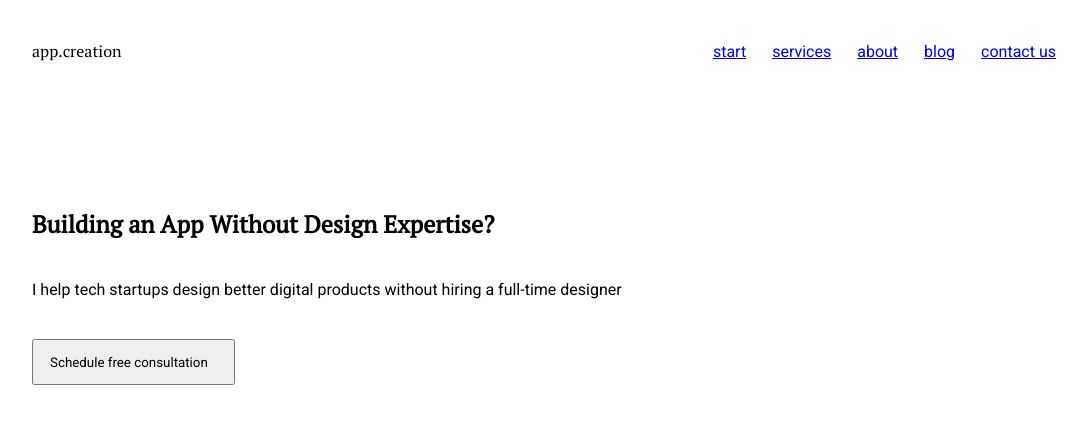
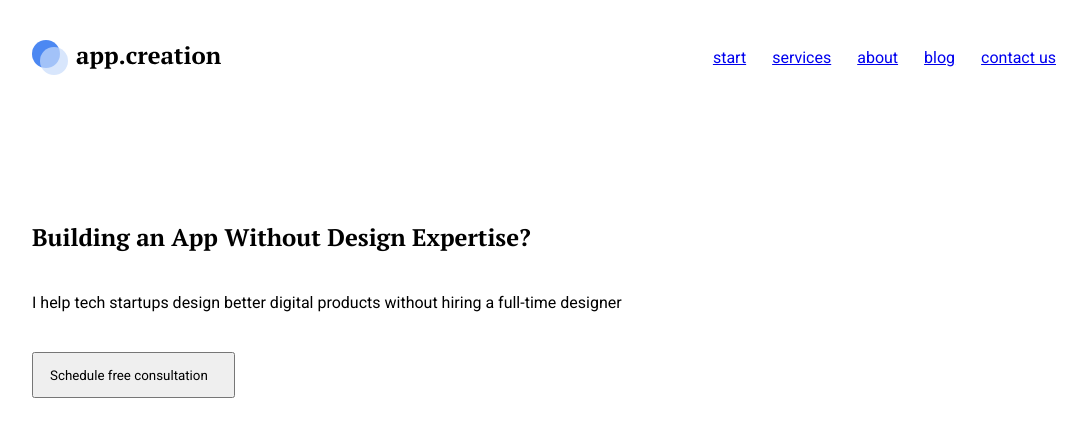
Before and after one commit to WebHeroSchool/viktoriya-zubtsova, a plain HTML site: page index.html in a window 1280 px wide. Shown: the whole page, without its empty margins (96-1183 px from the left). Drawn offline with Linux system fonts and the light colour scheme.

Commit message:
добавила логотип

```diff
--- /dev/null
+++ b/fonts.css
@@ -0,0 +1,44 @@
+/*! Generated by Font Squirrel (https://www.fontsquirrel.com) on November 15, 2020 */
+
+
+
+@font-face {
+    font-family: 'pt_serifbold';
+    src: url('fonts/ptserif-bold-webfont.woff') format('woff');
+    font-weight: normal;
+    font-style: normal;
+
+}
+
+
+
+
+@font-face {
+    font-family: 'pt_serifbold_italic';
+    src: url('fonts/ptserif-bolditalic-webfont.woff') format('woff');
+    font-weight: normal;
+    font-style: normal;
+
+}
+
+
+
+
+@font-face {
+    font-family: 'pt_serifitalic';
+    src: url('fonts/ptserif-italic-webfont.woff') format('woff');
+    font-weight: normal;
+    font-style: normal;
+
+}
+
+
+
+
+@font-face {
+    font-family: 'pt_serifregular';
+    src: url('fonts/ptserif-regular-webfont.woff') format('woff');
+    font-weight: normal;
+    font-style: normal;
+
+}
--- a/index.html
+++ b/index.html
@@ -6,13 +6,13 @@
      <title>app.creation</title>
      <link rel="stylesheet" href="styles.css">
      <link rel="stylesheet" href="https://fonts.googleapis.com/css2?family=Roboto">
-     <link rel="stylesheet" href="https://fonts.googleapis.com/css2?family=PT+Serif">
+     <link rel="stylesheet" href="fonts.css">
    </head>
 
    <body>
      <div class="wrapper">
      <header>
-       <div class="logo">app.creation</div>
+       <div class="logo"></div>
        <nav class="menu">
          <a class="menu__item" href="#">start</a>
          <a class="menu__item" href="#">services</a>
--- a/styles.css
+++ b/styles.css
@@ -1,8 +1,8 @@
 .menu__item, .main-content__button, .main-content__text{
   font-family: 'Roboto', sans-serif;
 }
-.main-content__title, .logo{
-  font-family: 'PT Serif', serif;
+.main-content__title{
+  font-family: 'pt_serifbold', arial, helvetica, sans-serif;
 }
 body{
   margin: 0
@@ -15,11 +15,14 @@ body{
   display: inline-block;
 }
 header{
+  padding: 40px 0;
   display: flex;
   justify-content: space-between;
 }
 .logo{
-  padding: 40px 0;
+  width: 190px;
+  height: 35px;
+  background: url('img/logo.svg')
 }
 .menu{
   display: flex;
```
Also changed, not shown: fonts/ptserif-bold-webfont.woff (added), fonts/ptserif-bolditalic-webfont.woff (added), fonts/ptserif-italic-webfont.woff (added), fonts/ptserif-regular-webfont.woff (added), img/logo.svg (added).
